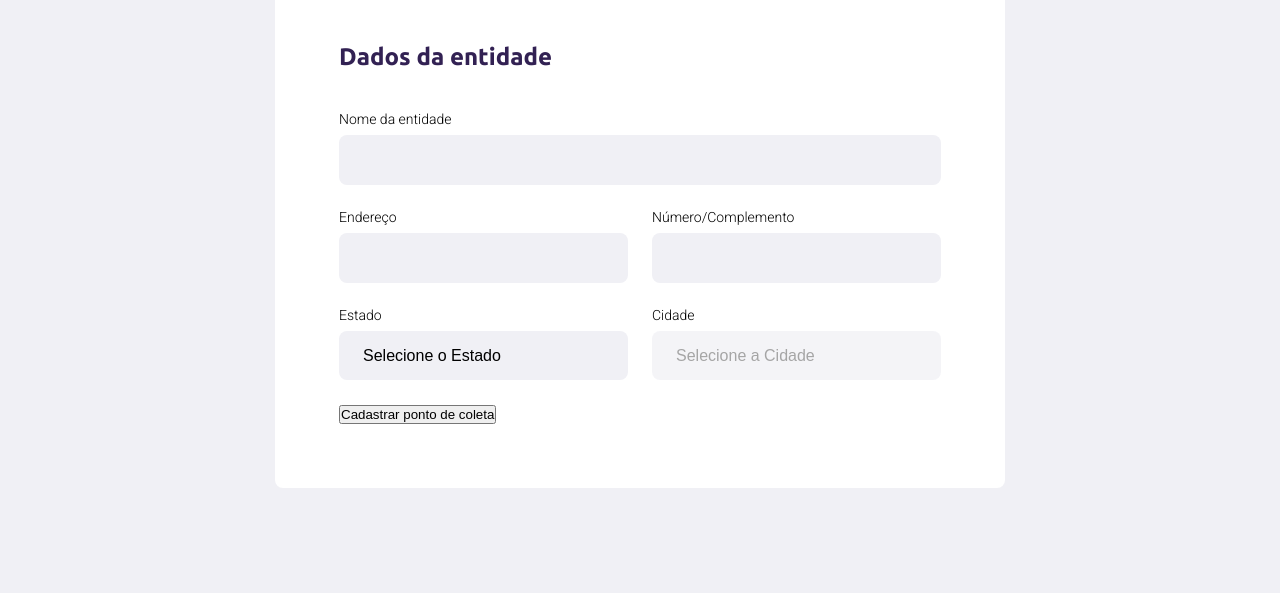
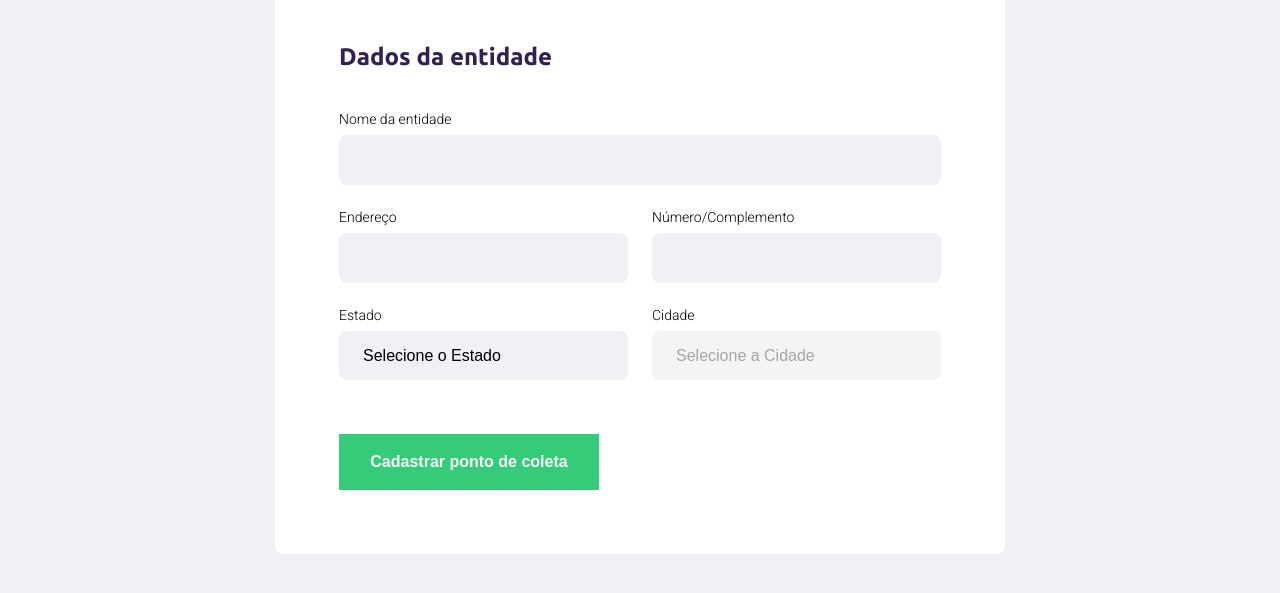
Before and after one commit to alvaropsouza/ecoleta, a plain HTML site: page create-point.html in a window 1280 px wide. Shown: the part 299-892 px from the top of the page. Before the commit the page ends 867 px from the top, so only its background shows below. Drawn offline with Linux system fonts and the light colour scheme.

Commit message:
Update create-point.css
Finish editing css and starting to add js on next commmit.

```diff
--- a/styles/create-point.css
+++ b/styles/create-point.css
@@ -77,14 +77,14 @@ form select {
     border: 0;
     padding: 16px 24px;
     font-size: 16px;
-    /*Retira a bordinha que fica ao selecinar a input*/
+    /*Remove border while selecting input (weird black border)*/
     outline: none;
 
     border-radius: 8px;
 }
 
 form select {
-    /**/
+    /*Remove appearance bugs on Mozilla and Chrome*/
     -webkit-appearance: none;
     -moz-appearance: none;
     appearance: none;
@@ -95,6 +95,28 @@ form label {
     margin-bottom: 8px;
 }
 
+/*Select an element that have 2 fields in a row and edit the last one*/
 form .field-group .field + .field {
     margin-left: 24px;
 }
+
+form button {
+    width: 260px;
+    height: 56px;
+
+    background-color: var(--primary-color);
+
+    color: white;
+    font-weight: bold;
+    font-size: 16px;
+
+    border: 0;
+
+    margin-top: 30px;
+
+    transition: background-color 400ms;
+}
+
+form button:hover {
+    background-color: #2fb86e;
+}
```
